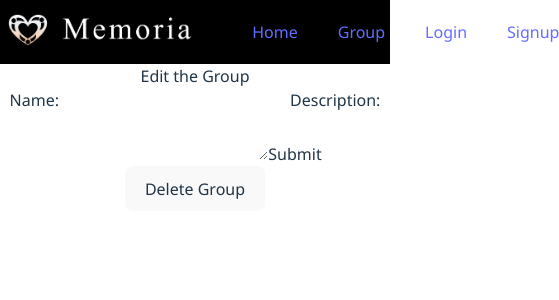
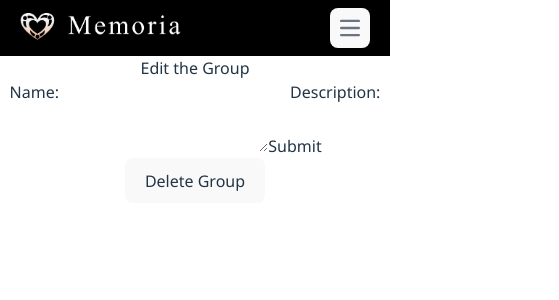
Before and after one commit to Drunk-Aunties/Memoria-client, a React (Vite) app: page /groups/edit/1 in a window 390 px wide. Shown: the top 300 px of the page, 559 px wide, since content can reach past the window. Built offline with nearby package versions, Linux system fonts and the light colour scheme; no server answers.

Commit message:
added responsive navbar

```diff
--- a/index.html
+++ b/index.html
@@ -1,6 +1,7 @@
 <!doctype html>
 <html lang="en">
   <head>
+    <script src="https://cdnjs.cloudflare.com/ajax/libs/flowbite/1.8.1/flowbite.min.js"></script>
     <meta charset="UTF-8" />
     <link rel="icon" type="image/svg+xml" href="/vite.svg" />
 
@@ -20,5 +21,7 @@
   <body>
     <div id="root"></div>
     <script type="module" src="/src/main.jsx"></script>
+
+
   </body>
 </html>
--- a/src/components/Navbar.jsx
+++ b/src/components/Navbar.jsx
@@ -6,22 +6,57 @@ export default function Navbar() {
     const { isLoggedIn, user, logOutUser } = useContext(AuthContext);
 
     return (
-        <div className="bg-black text-white w-screen h-16 flex gap-10 p-2 items-center">
-            <img src="/img/logo-flat.png" alt="" className="h-16" />
-            <NavLink to="/">Home</NavLink>
-            <NavLink to="/groups">Group</NavLink>
+        <>
+
+
+            <nav className="bg-black w-screen">
+                <div className="max-w-full flex flex-wrap items-center justify-between mx-5">
+                    <a href="/" className="flex items-center">
+                        <img src="/img/logo-flat.png" className="h-14" alt="Memoria Logo" />
+                    </a>
+                    <button data-collapse-toggle="navbar-default" type="button"
+                        className="inline-flex items-center p-2 w-10 h-10 justify-center text-sm text-gray-500 rounded-lg md:hidden hover:bg-gray-100 focus:outline-none focus:ring-2 focus:ring-gray-200"
+                        aria-controls="navbar-default" aria-expanded="false">
+                        <span className="sr-only">Open main menu</span>
+                        <svg className="w-5 h-5" aria-hidden="true" xmlns="http://www.w3.org/2000/svg" fill="none" viewBox="0 0 17 14">
+                            <path stroke="currentColor" strokeLinecap="round" strokeLinejoin="round" strokeWidth="2"
+                                d="M1 1h15M1 7h15M1 13h15" />
+                        </svg>
+                    </button>
+                    <div className="hidden w-full md:block md:w-auto" id="navbar-default">
+                        <ul
+                            className="font-medium flex flex-col p-4 md:p-0 mt-1 border border-gray-100 rounded-lg md:flex-row md:space-x-10 md:mt-0 md:border-0">
+                            <li>
+                                <NavLink to="/" className='text-md block py-2 pl-3 pr-4 text-white rounded hover:bg-gray-100 md:hover:bg-transparent md:bord md:hover:text-blue-700 md:p-0'>Home</NavLink>
+                            </li>
+                            <li>
+                                <NavLink to="/groups" className='text-md block py-2 pl-3 pr-4 text-white rounded hover:bg-gray-100 md:hover:bg-transparent md:bord md:hover:text-blue-700 md:p-0'>My Groups</NavLink>
+                            </li>
 
                             {user ? (
                                 <>
-                    <NavLink to={`/users/${user._id}`}>Profile</NavLink>
-                    <NavLink onClick={logOutUser}>Logout</NavLink>
+                                    <NavLink to={`/users/${user._id}`} className=" text-md block py-2 pl-3 pr-4 text-white rounded hover:bg-gray-100 md:hover:bg-transparent md:border-0 md:hover:text-green-700 md:p-0">Profile</NavLink>
+                                    <NavLink onClick={logOutUser} className="text-md block py-2 pl-3 pr-4 text-white rounded hover:bg-gray-100 md:hover:bg-transparent md:border-0 md:hover:text-green-700 md:p-0">Logout</NavLink>
                                 </>
                             ) : (
                                 <>
-                    <NavLink to="/login">Login</NavLink>
-                    <NavLink to="/signup">Signup</NavLink>
+                                    <NavLink to="/login" className="text-md block py-2 pl-3 pr-4 text-white rounded hover:bg-gray-100 md:hover:bg-transparent md:border-0 md:hover:text-green-700 md:p-0">Login</NavLink>
+                                    <NavLink to="/signup" className="text-md block py-2 pl-3 pr-4 text-gray-900 rounded hover:bg-gray-100 md:hover:bg-transparent md:border-0 md:hover:text-green-700 md:p-0">Signup</NavLink>
                                 </>
                             )}
+
+                        </ul>
                     </div>
+                </div>
+            </nav>
+
+        </>
+
+
+
+
+
+
+
     );
 }
```
Lines whose indentation alone changed are shown as unchanged.
